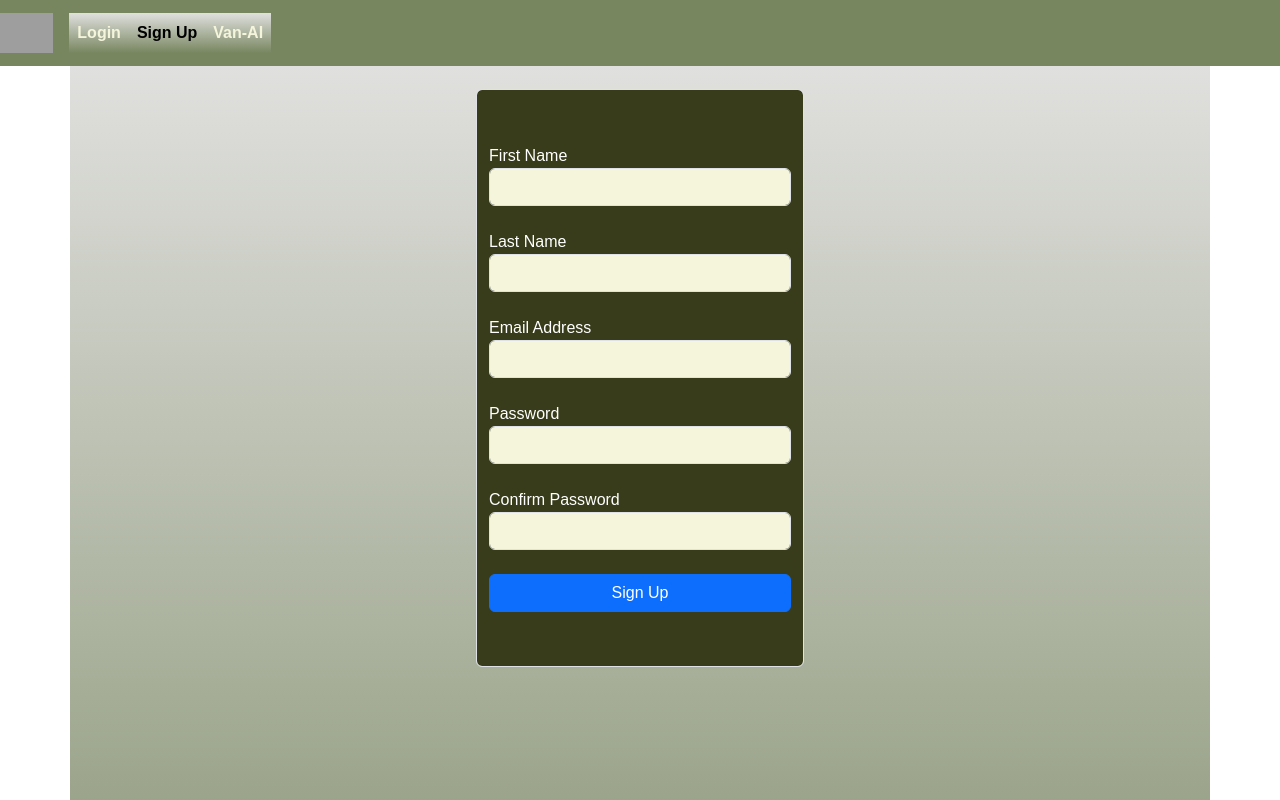
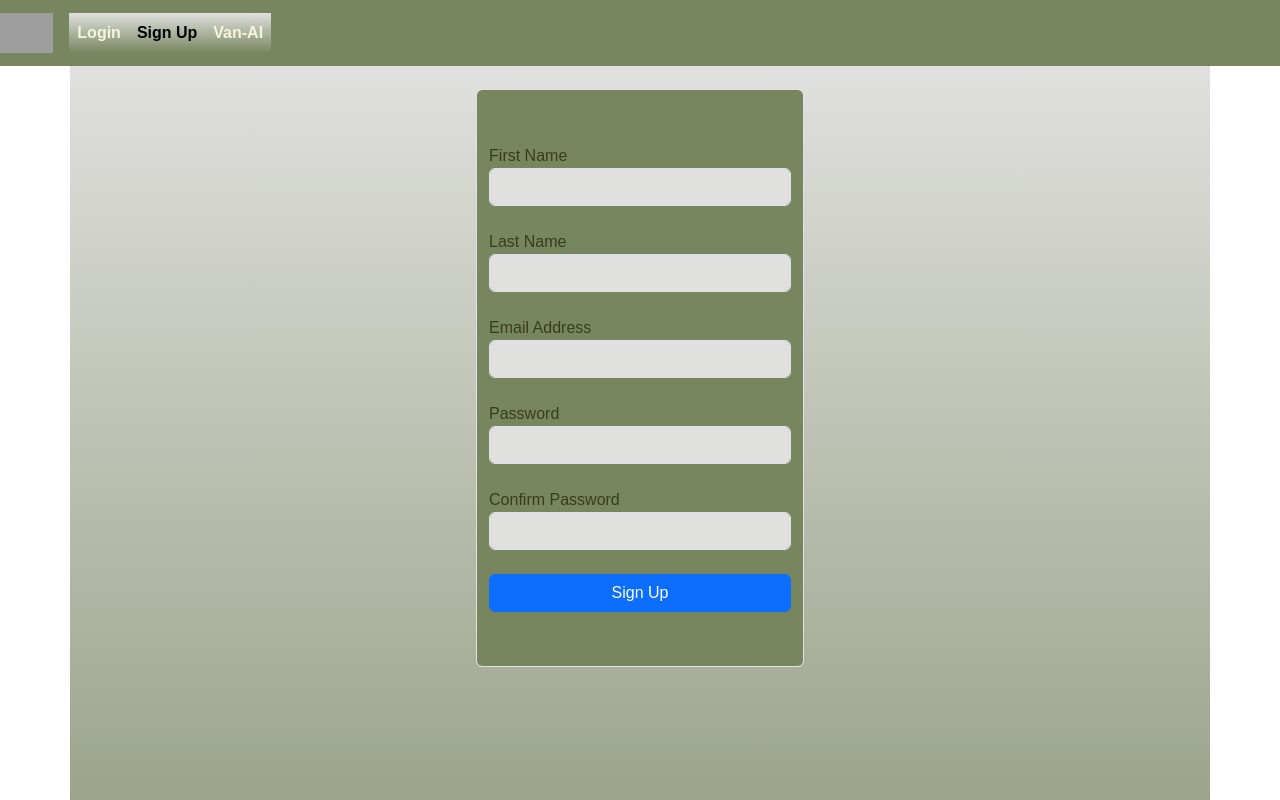
Before and after one commit to yesmars/myaiapp-frontend, a React (Create React App) app: page /signup in a window 1280 px wide. Shown: the top 800 px of the page. Built offline with nearby package versions, Linux system fonts and the light colour scheme; grey boxes are pictures that could not be loaded.

Commit message:
style change

```diff
--- a/src/pages/AdminLogin.js
+++ b/src/pages/AdminLogin.js
@@ -28,7 +28,8 @@ const AdminLogin = () => {
 
   return (
     <div>
-      <h2>Admin Login</h2>
+      <h2 className='text-center'>Admin Login</h2>
+      <div className='text-center'>
       <form onSubmit={handleSubmit}>
         <input
           type="password"
@@ -38,10 +39,12 @@ const AdminLogin = () => {
         />
         <button type="submit">Submit</button>
       </form>
+      </div>
       {error && <p>{error}</p>}
       {users.length > 0 && (
-        <div>
-          <h3>User Emails and First Names</h3>
+        <div style={{paddingLeft:'40%'}} >
+          <br />
+          <h3 >User Emails and First Names</h3>
           <ul>
             {users.map((user, index) => (
               <li key={index}>{user.first_name} - {user.email}</li>
--- a/src/pages/login.css
+++ b/src/pages/login.css
@@ -6,8 +6,8 @@
 
 }
 .form-control{
-   background-color: #383C1A;
-    color: white;
+   background-color: #788660;
+    color:#383C1A;
 
 }
 
--- a/src/pages/signup.js
+++ b/src/pages/signup.js
@@ -25,16 +25,17 @@ const Signup = () => {
                 password2,
             });
             setMessage(response.data.message);
+
+
             // Redirect the user to /vanai
             navigate('/vanai');
             // Show an alert
-            window.alert('Account created successfully!');
-
+            window.alert(response.data.message);
         } catch (error) {
             if (error.response) {
-                setMessage(error.response.data.error);
+                setMessage(error.response.data.message);
             } else {
-                setMessage(error.message);
+                setMessage('An error occurred. Please try again.');
             }
         }
 
@@ -61,6 +62,7 @@ const Signup = () => {
                                 id="first_name"
                                 name="first_name"
                                 className="form-control"
+                                style={{backgroundColor:'#e0e0de', color:'#383C1A'}}
                                 required
                             />
                             <br />
@@ -75,6 +77,7 @@ const Signup = () => {
                                 id="last_name"
                                 name="last_name"
                                 className="form-control"
+                                style={{backgroundColor:'#e0e0de', color:'#383C1A'}}
                                 required
                             />
                             <br />
@@ -89,6 +92,7 @@ const Signup = () => {
                                 id="email"
                                 name="email"
                                 className="form-control"
+                                style={{backgroundColor:'#e0e0de', color:'#383C1A'}}
                                 required
                             />
                             <br />
@@ -103,6 +107,7 @@ const Signup = () => {
                                 id="password"
                                 name="password"
                                 className="form-control"
+                                style={{backgroundColor:'#e0e0de', color:'#383C1A'}}
                                 required
                             />
                             <br />
@@ -117,6 +122,7 @@ const Signup = () => {
                                 id="password2"
                                 name="password2"
                                 className="form-control"
+                                style={{backgroundColor:'#e0e0de', color:'#383C1A'}}
                                 required
                             />
                             <br />
@@ -132,7 +138,7 @@ const Signup = () => {
                     </form>
                     </div>
                     </div>
-                    {message && <p>{message}</p>}
+                    {message && <p className='text-center'>{message}</p>}
                 </div>
             </div>
         </div>
```
